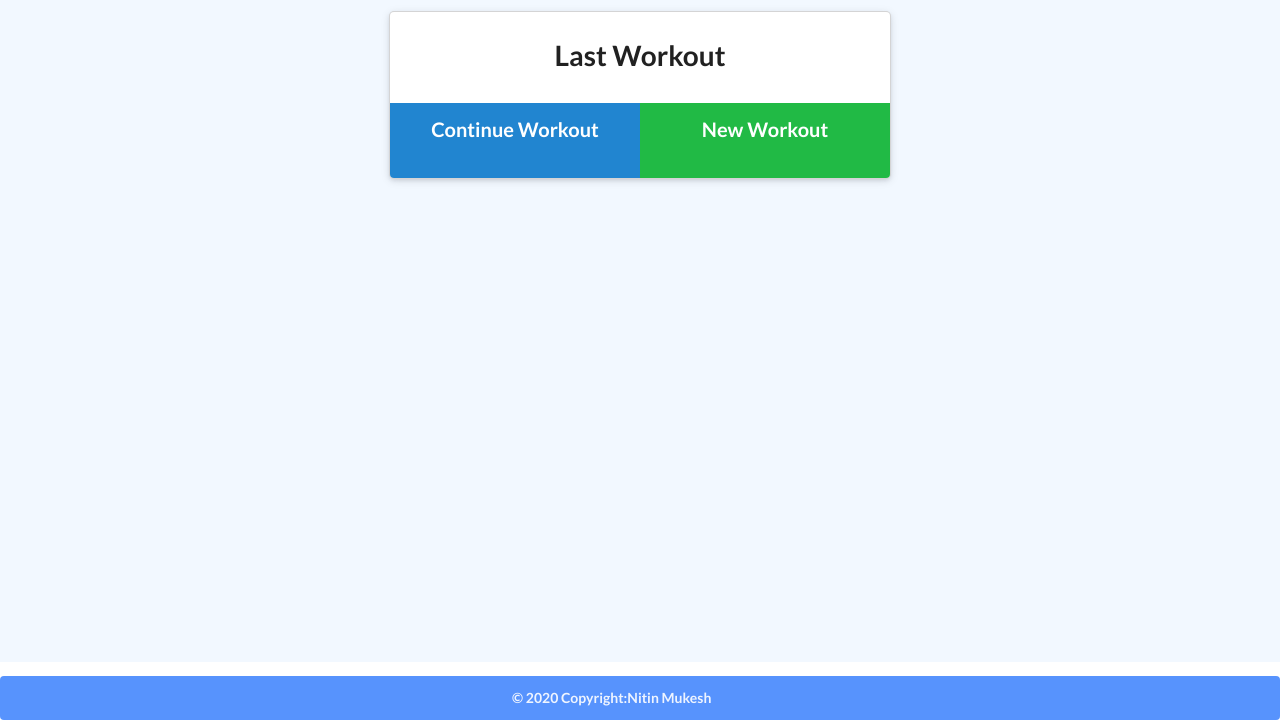
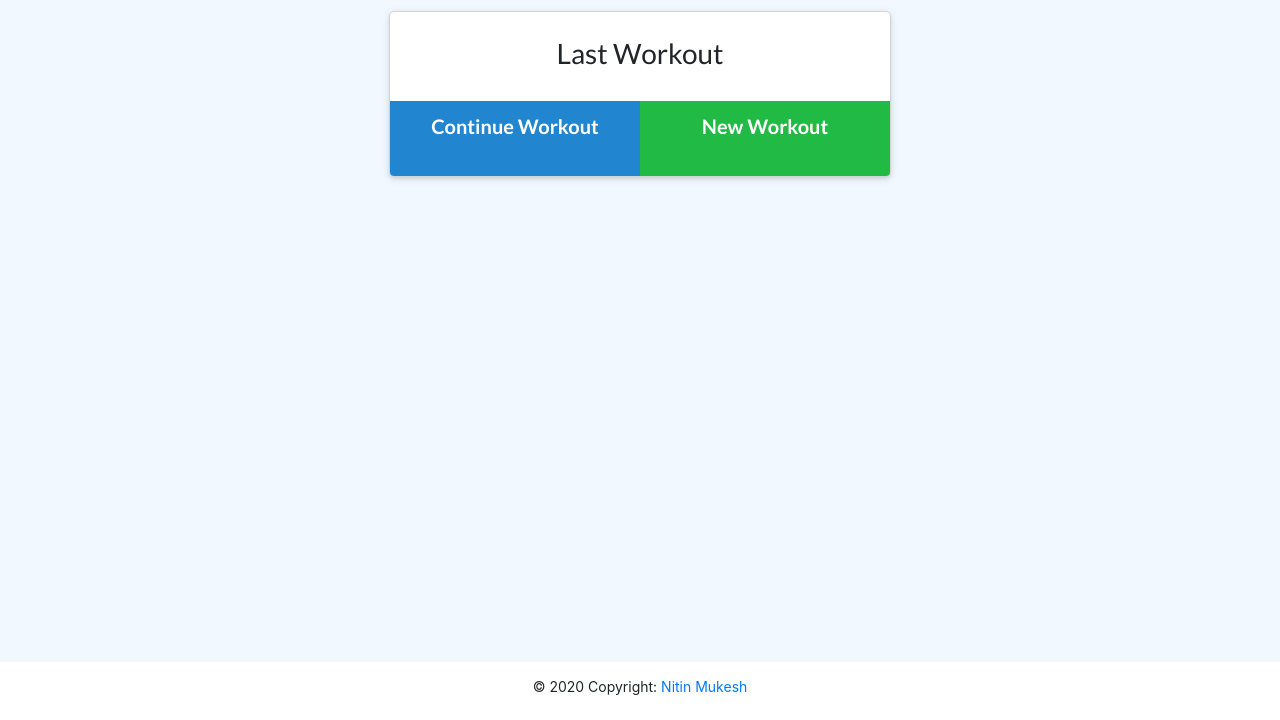
Before and after one commit to nitinmuk/fitness-tracker, a website: page public/index.html in a window 1280 px wide. Shown: the part 218-938 px from the top of the page. Drawn offline with nearby package versions, Linux system fonts and the light colour scheme; no server answers.

Commit message:
Making footer consistent across stats and index pages

```diff
--- a/public/index.html
+++ b/public/index.html
@@ -7,6 +7,8 @@
   <meta http-equiv="X-UA-Compatible" content="ie=edge" />
   <link rel="stylesheet" href="https://cdnjs.cloudflare.com/ajax/libs/semantic-ui/2.4.1/semantic.min.css" />
   <link rel="stylesheet" href="./style.css" />
+  <link rel="stylesheet" href="https://stackpath.bootstrapcdn.com/bootstrap/4.3.1/css/bootstrap.min.css"
+    integrity="sha384-ggOyR0iXCbMQv3Xipma34MD+dH/1fQ784/j6cY/iJTQUOhcWr7x9JvoRxT2MZw1T" crossorigin="anonymous" />
   <title>Fitness Tracker</title>
 </head>
 
@@ -40,18 +42,18 @@
   <div id="toast">
     Workout Added Successfully!
   </div>
-  <script src="/api.js"></script>
-  <script src="/workout.js"></script>
-
   <!-- Footer starts -->
-  <footer class="ui blue borderless inverted menu" style="background-color: #5793fd;">
+  <footer class="bottom">
     <!-- Copyright starts-->
-    <div class="header item" style="padding-left:40%">
+    <div class="footer-copyright text-center py-3">
       &copy; 2020 Copyright:
       <a href="https://github.com/nitinmuk/" target="_blank">Nitin Mukesh</a>
     </div>
     <!-- Copyright ends-->
   </footer>
+  <!-- Footer ends -->
+  <script src="/api.js"></script>
+  <script src="/workout.js"></script>
 </body>
 
 </html>
```
Also changed, not shown: public/stats.html (+10 -0 lines).
